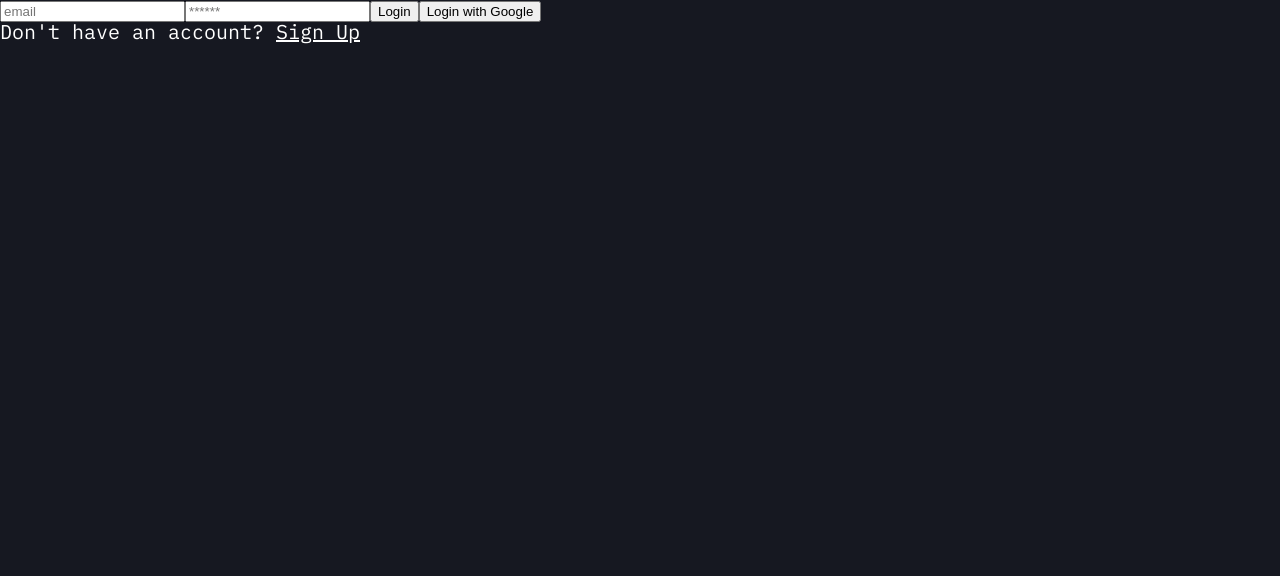
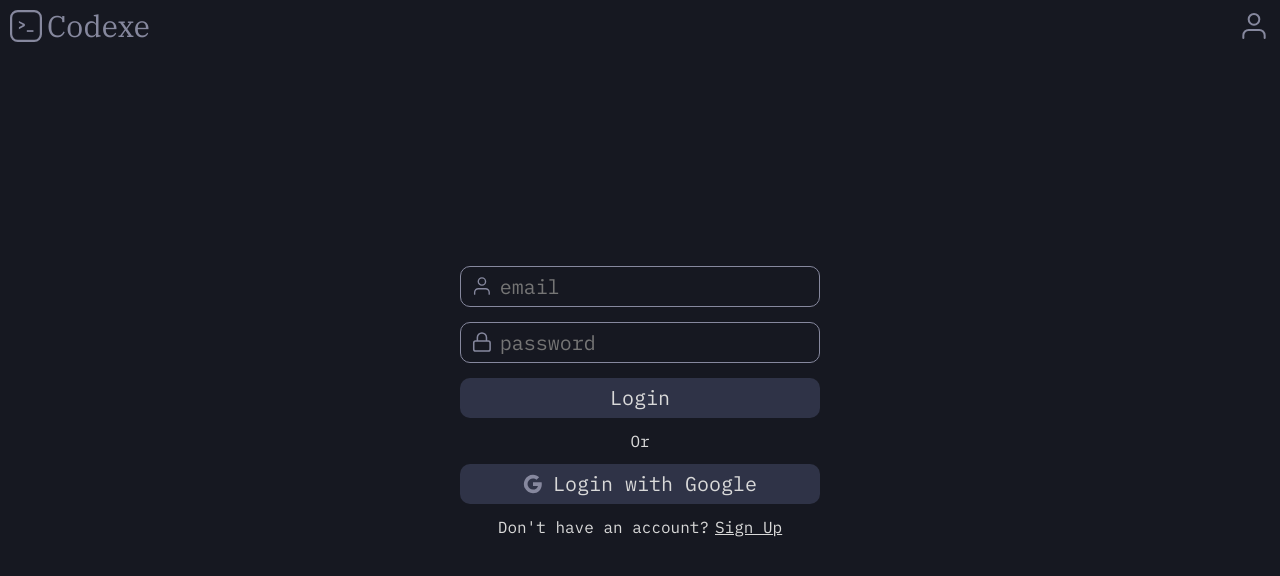
Before and after one commit to Wes443/Codexe, a React (Vite) app: page /login in a window 1280 px wide. Shown: the top 576 px of the page. Built offline with nearby package versions, Linux system fonts and the light colour scheme; no server answers.

Commit message:
finish login page styling

```diff
--- /dev/null
+++ b/src/components/Input.jsx
@@ -0,0 +1,19 @@
+import { UserIcon, LockIcon } from "../icons";
+import styles from "../css/Input.module.css";
+
+export default function Input({type, placeholder, value, onChange, icon}){
+
+    return (
+        <div className={styles["input-container"]}>
+            {icon === "user" && <UserIcon style={{width: "24px", height: "24px"}}/>}
+            {icon === "lock" && <LockIcon style={{width: "24px", height: "24px"}}/>}
+            <input
+                className={styles["input"]}
+                type={type}
+                placeholder={placeholder}
+                value={value}
+                onChange={onChange}
+            />
+        </div>
+    );
+}
--- /dev/null
+++ b/src/css/Input.module.css
@@ -0,0 +1,27 @@
+.input-container {
+    display: flex;
+    box-sizing: border-box;
+    border-radius: 10px;
+    align-items: center;
+    gap: 5px;
+    line-height: 1;
+    border: 1px solid var(--default-text);
+    color: var(--default-text);
+    padding: 5px;
+    padding-left: 10px;
+    width: 100%;
+}
+
+.input-container:focus-within {
+    border: 2px solid white;
+}
+
+.input {
+    width: 100%;
+    border: none;
+    outline: none;
+    background-color: transparent;
+    color: var(--default-text);
+    font-size: 20px;
+    font-family: inherit;
+}
--- a/src/css/Login.module.css
+++ b/src/css/Login.module.css
@@ -1,3 +1,61 @@
-p {
-    color: white;
+.window {
+    width: 100vw;
+    height: 100vh;
+    display: flex;
+    align-items: center;
+    justify-content: center;
 }
+
+.content {
+    width: 360px;
+    display: flex;
+    flex-direction: column;
+    gap: 15px;
+    align-items: center;
+}
+
+button {
+    outline: none;
+    border: none;
+    border-radius: 10px;
+    background-color: var(--accent-1);
+    width: 100%;
+    height: 40px;
+    color: var(--hover-text);
+    font-size: 20px;
+    font-family: inherit;
+    cursor: pointer;
+    display: flex;
+    align-items: center;
+    justify-content: center;
+    gap: 10px;
+}
+button:focus{
+    border: 2px solid white;
+}
+
+.toggle {
+    display: flex;
+    gap: 6px;
+    cursor: default;
+}
+
+.toggle p {
+    color: var(--hover-text);
+    font-size: 16px;
+}
+
+.click-text {
+    text-decoration: underline;
+    cursor: pointer;
+}
+
+.click-text:hover {
+    color: var(--default-text);
+}
+
+.error {
+    color: var(--error-text);
+    font-size: 16px;
+    cursor: default;
+}
--- a/src/icons.jsx
+++ b/src/icons.jsx
@@ -8,6 +8,7 @@ import CursorSvg from "./assets/cursor-icon.svg?react";
 import ClockSvg from "./assets/clock-icon.svg?react";
 import RestartSvg from "./assets/restart-icon.svg?react";
 import NextSvg from "./assets/next-icon.svg?react";
+import LockSvg from "./assets/lock-icon.svg?react";
 
 export function LogoIcon(props) {
     return <LogoSvg {...props} />;
@@ -48,3 +49,7 @@ export function RestartIcon(props) {
 export function NextIcon(props) {
     return <NextSvg {...props} />
 }
+
+export function LockIcon(props){
+    return <LockSvg {...props} />
+}
--- a/src/pages/Login.jsx
+++ b/src/pages/Login.jsx
@@ -3,6 +3,10 @@ import { auth } from "../../firebase/firebase";
 import { useNavigate } from "react-router-dom";
 import styles from "../css/Login.module.css";
 import { useAuth } from "../auth/AuthContext";
+import Input from "../components/Input";
+import HomeButton from "../components/HomeButton";
+import AccountBar from "../components/AccountBar";
+
 import {
     createUserWithEmailAndPassword,
     signInWithEmailAndPassword,
@@ -47,24 +51,57 @@ function Login() {
     if(loading || user || userDoc) return;
 
     return (
-        <div>
-            <input
+        <div className={styles["window"]}>
+            <HomeButton />
+            <AccountBar isGuest={true} />
+            <div className={styles["content"]}>
+                <Input
                     type="text"
                     placeholder="email"
                     value={email}
                     onChange={(e) => setEmail(e.target.value)}
+                    icon="user"
                 />
 
-            <input
+                <Input
                     type="password"
-                placeholder="******"
+                    placeholder="password"
                     value={password}
                     onChange={(e) => setPassword(e.target.value)}
+                    icon="lock"
                 />
                 <button onClick={handleEmailLogin}>{creatingAcc ? "Sign Up" : "Login"}</button>
-            <button onClick={handleGoogleLogin}>Login with Google</button>
-            <p>{creatingAcc ? "Already have an account?" : "Don't have an account?"}{" "}<span style={{textDecoration: "underline"}}onClick={() => setCreatingAcc(!creatingAcc)}>{creatingAcc ? "Login" : "Sign Up"}</span></p>
-            {error && <p>{error}</p>}
+
+                <p style={{color: "var(--hover-text)", fontSize: "16px", cursor: "default"}}>Or</p>
+
+                <button onClick={handleGoogleLogin}>
+                    <svg viewBox="0 0 24 24" width="20" height="20" aria-hidden="true">
+                        <path
+                            fill="var(--default-text"
+                            d="M22.56 12.25c0-.78-.07-1.53-.2-2.25H12v4.26h5.92c-.26 1.37-1.04 2.53-2.21 3.31v2.77h3.57c2.08-1.92 3.28-4.74 3.28-8.09z"
+                        />
+                        <path
+                            fill="var(--default-text"
+                            d="M12 23c2.97 0 5.46-.98 7.28-2.66l-3.57-2.77c-.98.66-2.23 1.06-3.71 1.06-2.86 0-5.29-1.93-6.16-4.53H2.18v2.84C3.99 20.53 7.7 23 12 23z"
+                        />
+                        <path
+                            fill="var(--default-text"
+                            d="M5.84 14.09c-.22-.66-.35-1.36-.35-2.09s.13-1.43.35-2.09V7.07H2.18C1.43 8.55 1 10.22 1 12s.43 3.45 1.18 4.93l3.66-2.84z"
+                        />
+                        <path
+                            fill="var(--default-text"
+                            d="M12 5.38c1.62 0 3.06.56 4.21 1.64l3.15-3.15C17.45 2.09 14.97 1 12 1 7.7 1 3.99 3.47 2.18 7.07l3.66 2.84c.87-2.6 3.3-4.53 6.16-4.53z"
+                        />
+                    </svg>
+                    Login with Google
+                </button>
+                <div className={styles["toggle"]}>
+                    <p>{creatingAcc ? "Already have an account?" : "Don't have an account?"}</p>
+                    <p className={styles["click-text"]} onClick={() => setCreatingAcc(!creatingAcc)}>{creatingAcc ? "Login" : "Sign Up"}</p>
+                </div>
+
+                {error && <p className={styles["error"]}>{error}</p>}
+            </div>
         </div>
     );
 }
```
Also changed, not shown: src/assets/lock-icon.svg (added). Lines whose indentation alone changed are shown as unchanged.
